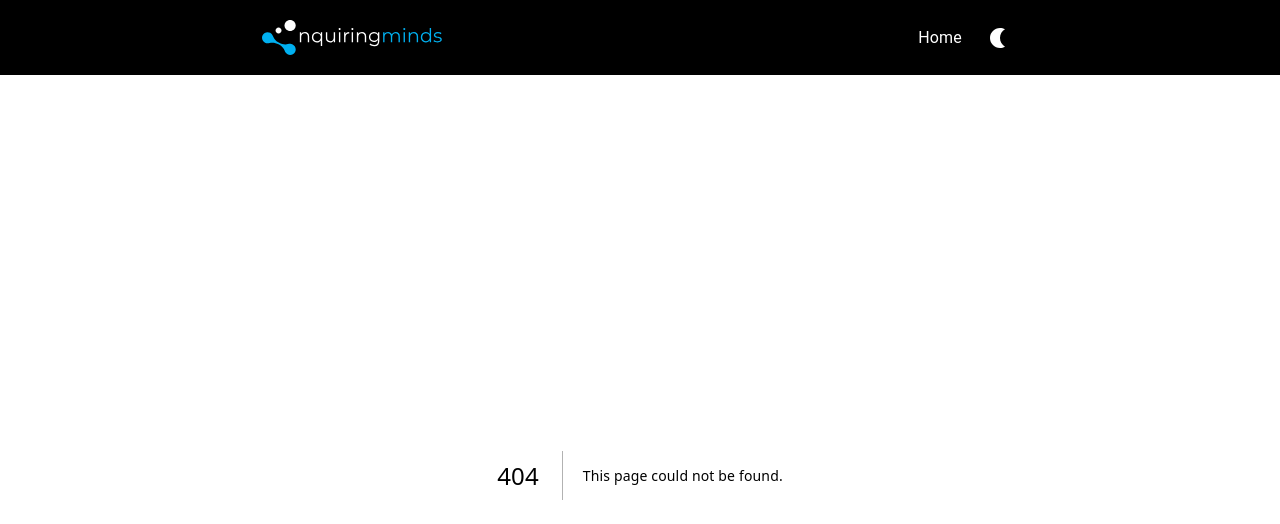
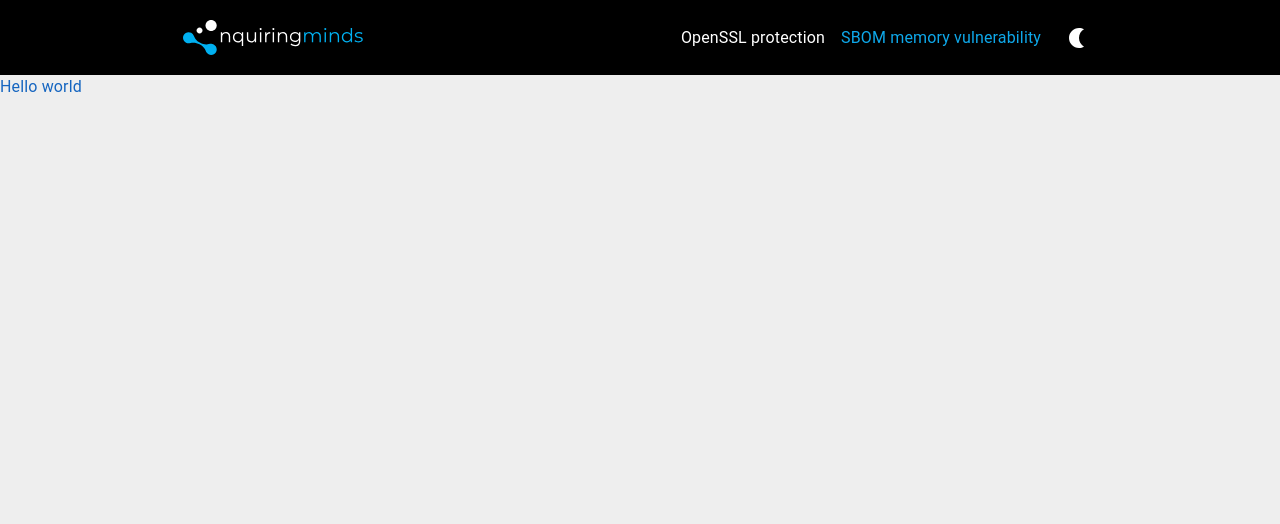
Before and after one commit to nqminds/UniBOM-Viewer, a Next.js app in the folder packages/app/: page /sbom in a window 1280 px wide. Before the commit this address had no page. Shown: the top 524 px of the page. Built offline with nearby package versions, Linux system fonts and the light colour scheme.

Commit message:
refactor(app): refactor app menu to add sbom

```diff
--- a/packages/app/src/modules/core/menu.tsx
+++ b/packages/app/src/modules/core/menu.tsx
@@ -11,7 +11,10 @@ import {styled} from "@mui/material/styles";
 import {IconButton, useTheme} from "@mui/material";
 import {LightMode, Nightlight} from "@mui/icons-material";
 
-const routes = [{url: "", name: "Home", associatedUrls: ["/"]}];
+const routes = [
+  {url: "", name: "OpenSSL protection", associatedUrls: ["/"]},
+  {url: "sbom", name: "SBOM memory vulnerability", associatedUrls: ["/sbom"]},
+];
 
 const Container = styled("div")(() => ({
   display: "flex",
--- /dev/null
+++ b/packages/app/src/pages/sbom.tsx
@@ -0,0 +1,7 @@
+import React from "react";
+
+export default function Home() {
+  return <>
+  Hello world
+  </>;
+}
```
